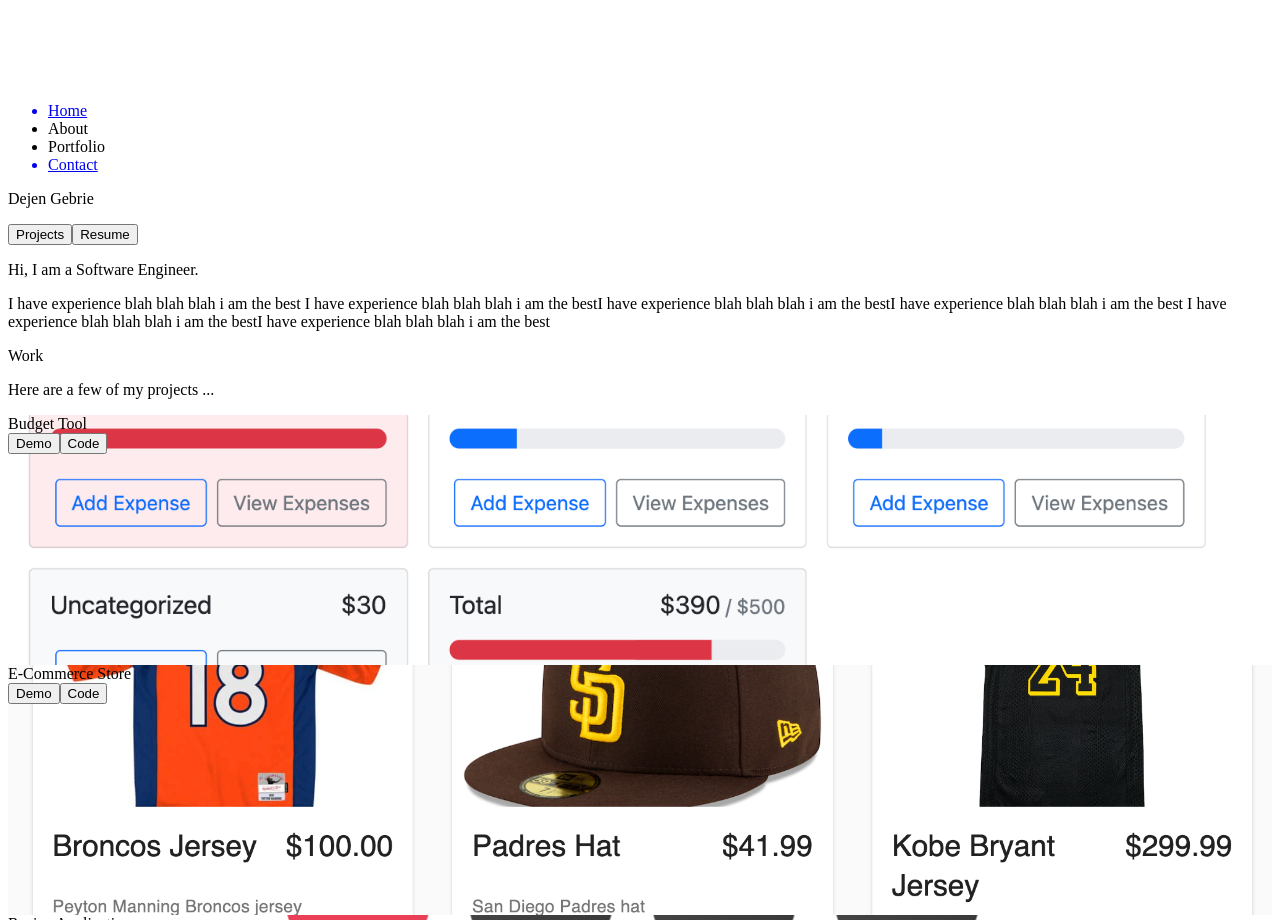
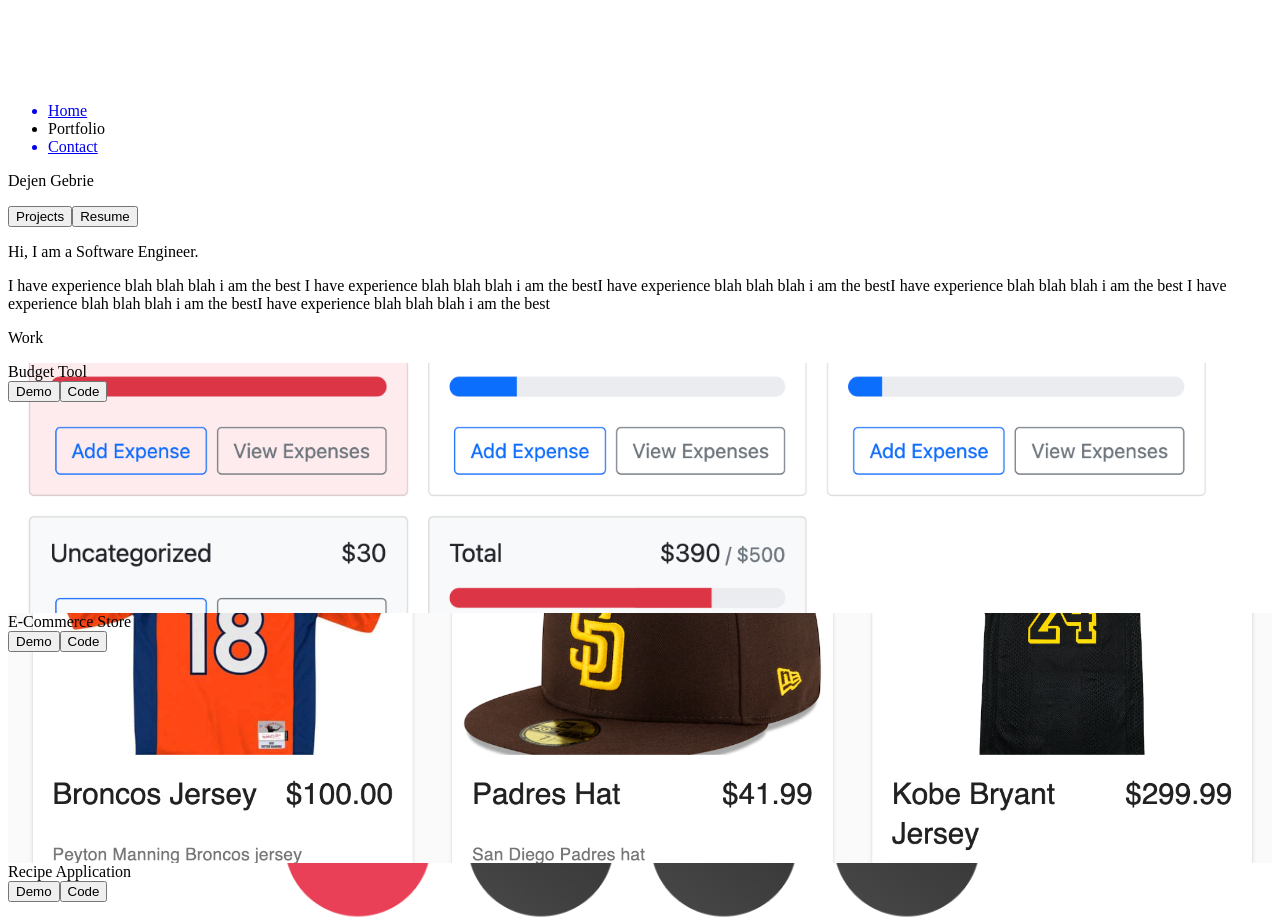
Before and after one commit to DGebrie/landing-page, a React (Create React App) app: page / in a window 1280 px wide. Shown: the part 1340-2260 px from the top of the page. Built offline with nearby package versions, Linux system fonts and the light colour scheme.

Commit message:
remove unused code

```diff
--- a/src/components/Navbar.jsx
+++ b/src/components/Navbar.jsx
@@ -35,7 +35,7 @@
           <li className="border-b-2 border-zinc-300 w-full">Home</li>
         </a>
         <a></a>
-        <li className="border-b-2 border-zinc-300 w-full">About</li>
+        {/* <li className="border-b-2 border-zinc-300 w-full">About</li> */}
         <li className="border-b-2 border-zinc-300 w-full">Portfolio</li>
         <a href="#contact">
           <li className="border-b-2 border-zinc-300 w-full">Contact</li>
--- a/src/components/Work.jsx
+++ b/src/components/Work.jsx
@@ -17,7 +17,7 @@
           >
             Work
           </p>
-          <p className="py-6"> Here are a few of my projects ...</p>
+          {/* <p className="py-6"> Here are a few of my projects ...</p> */}
         </div>
 
         {/* Container */}
```
